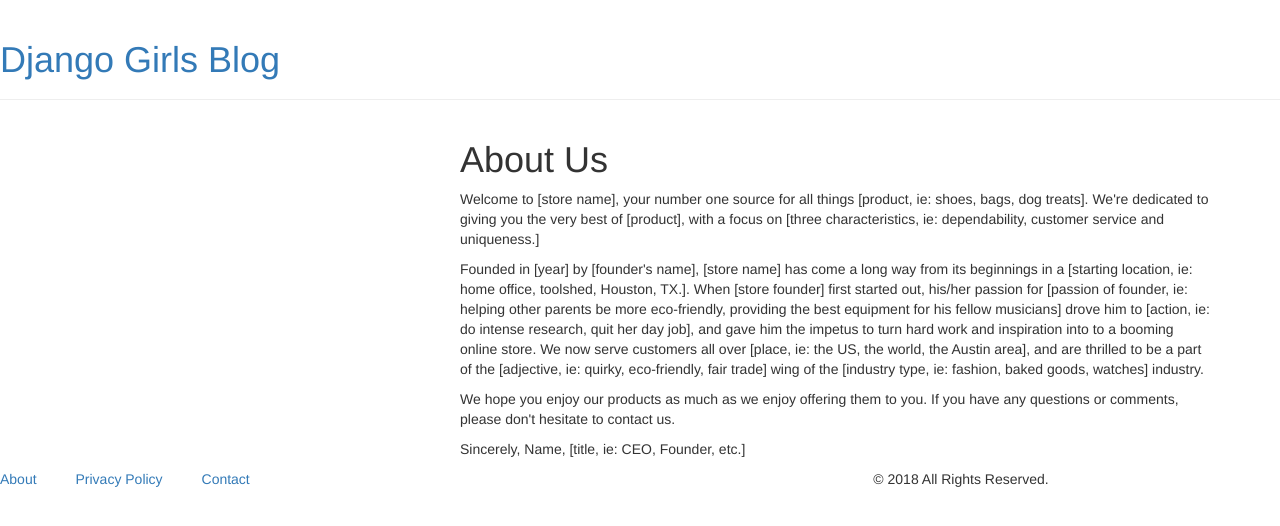
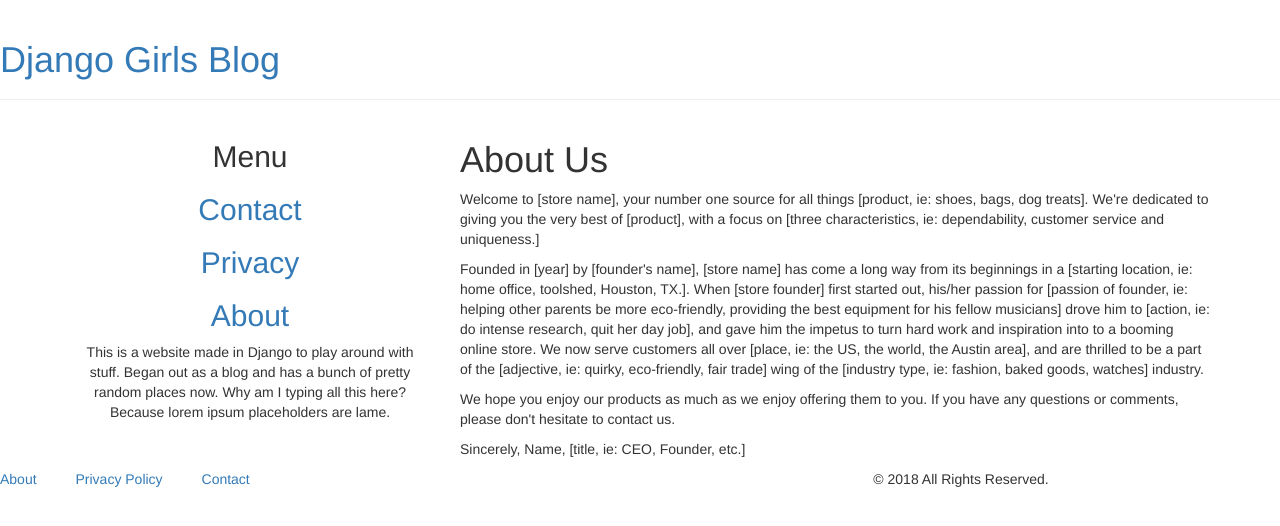
Before and after one commit to rohitdwivedula/Django-Blog-App, a Django app: page /about in a window 1280 px wide. Shown: the top 526 px of the page. Run offline with Django 3.2, Linux system fonts and the light colour scheme; some libraries are stand-ins or nearby versions.

Commit message:
Add sidebar

```diff
--- a/blog/templates/blog/base.html
+++ b/blog/templates/blog/base.html
@@ -12,8 +12,14 @@
     </div>
     <div class="content container">
         <div class="row">
-        	<div class = "col-md-4 col-lg-4 col-sm-12 col-xs-12">
-
+        	<div class = "col-md-4 col-lg-4 col-sm-12 col-xs-12 sidebar">
+                <center>
+                <h2> Menu </h2>
+                <div class="sidebar-button"><h2><a href="/contact">Contact</a></h2></div>
+                <div class="sidebar-button"><h2><a href="/privacy-policy">Privacy</a></h2></div>
+                <div class="sidebar-button"><h2><a href="/contact">About</a></h2></div>
+                This is a website made in Django to play around with stuff. Began out as a blog and has a bunch of pretty random places now. Why am I typing all this here? Because lorem ipsum placeholders are lame.
+            </center>
         	</div>
             <div class="col-md-8 col-lg-8 col-sm-12 col-xs-12">
             {% block content %}
```
